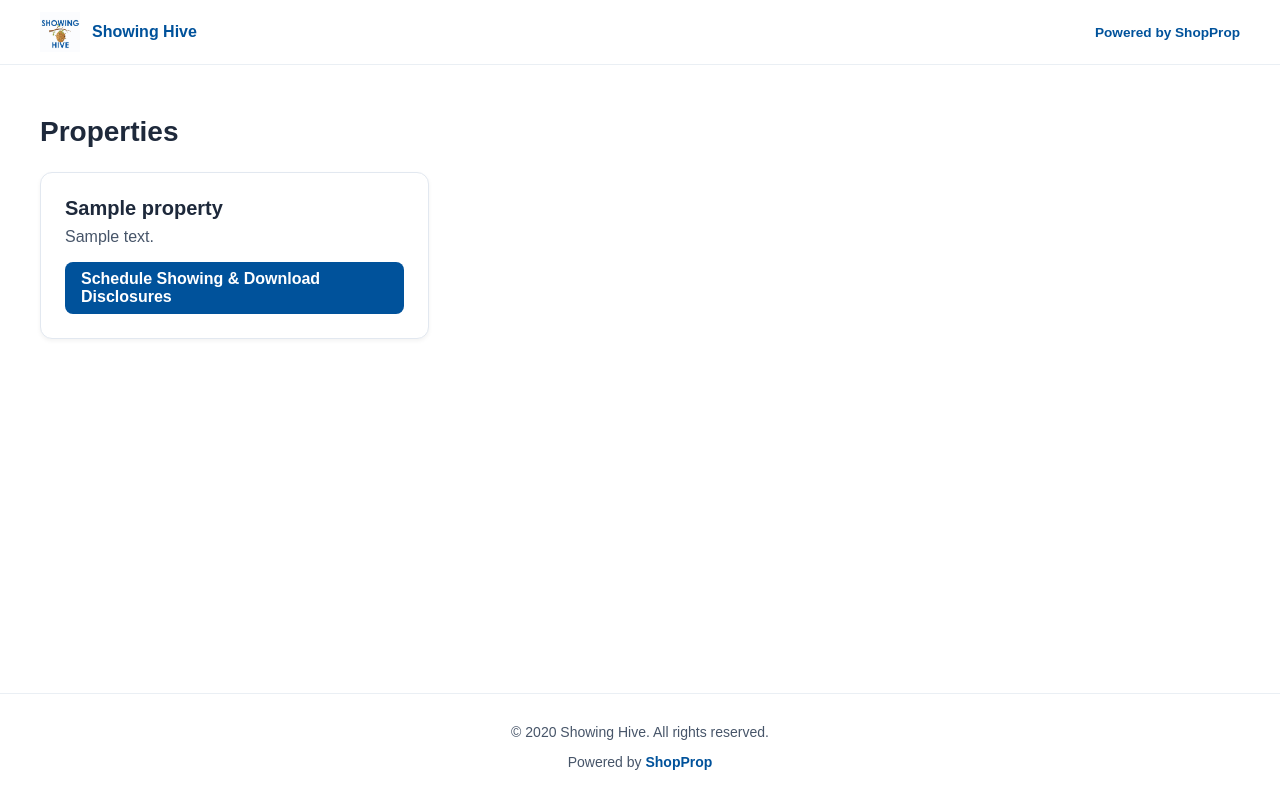
After one commit to RobertLuecke/ShowingHiveAppointments, a Flask app: template templates/public_list.html in a window 1280 px wide. The commit adds this page. Run offline with Flask 3, Linux system fonts and the light colour scheme; the template is opened without the code that fills it: most values are stand-ins (such as "Sample title", 1, 10 or a date in 2020).

Commit message:
Add public listings page and buyers link on home page
Add a new button on the home page hero section labelled "Buyers & Agents: Schedule Showings & Download Disclosures" that links to the public_list route. This provides a link for buyers and buyer agents to access the public listings page without login.

```diff
--- /dev/null
+++ b/templates/public_list.html
@@ -0,0 +1,177 @@
+<!DOCTYPE html>
+<html lang="en">
+<head>
+    <meta charset="utf-8">
+    <title>ShowingHive – Public Listings</title>
+    <!-- Simple styling consistent with the home and property pages -->
+    <style>
+        :root {
+            --primary-color: #00529B;
+            --primary-hover: #004080;
+            --light-bg: #E6F1FF;
+            --light-border: #E2E8F0;
+        }
+        body {
+            margin: 0;
+            font-family: Arial, sans-serif;
+            background-color: #ffffff;
+            color: #1e293b;
+            min-height: 100vh;
+            display: flex;
+            flex-direction: column;
+        }
+        header {
+            width: 100%;
+            border-bottom: 1px solid rgba(226, 232, 240, 0.7);
+            background-color: #ffffff;
+        }
+        .top-container {
+            max-width: 1200px;
+            margin: 0 auto;
+            padding: 0 1rem;
+            height: 64px;
+            display: flex;
+            align-items: center;
+            justify-content: space-between;
+        }
+        .logo-container {
+            display: flex;
+            align-items: center;
+            gap: 0.75rem;
+        }
+        .logo-container img {
+            height: 40px;
+            width: auto;
+            cursor: pointer;
+        }
+        .logo-text {
+            font-weight: bold;
+            color: var(--primary-color);
+            cursor: pointer;
+        }
+        .powered-by {
+            font-size: 0.85rem;
+            color: #64748b;
+        }
+        .powered-by span {
+            font-weight: 600;
+            color: var(--primary-color);
+        }
+        main {
+            flex: 1;
+            max-width: 1200px;
+            margin: 0 auto;
+            padding: 2rem 1rem;
+        }
+        h1 {
+            font-size: 1.75rem;
+            font-weight: 700;
+            margin-bottom: 1.5rem;
+        }
+        .property-list {
+            display: grid;
+            grid-template-columns: 1fr;
+            gap: 1rem;
+        }
+        @media (min-width: 768px) {
+            .property-list {
+                grid-template-columns: repeat(2, 1fr);
+            }
+        }
+        @media (min-width: 1024px) {
+            .property-list {
+                grid-template-columns: repeat(3, 1fr);
+            }
+        }
+        .property-card {
+            background-color: #ffffff;
+            border: 1px solid var(--light-border);
+            border-radius: 0.75rem;
+            padding: 1.5rem;
+            box-shadow: 0 2px 4px rgba(0,0,0,0.05);
+            display: flex;
+            flex-direction: column;
+            justify-content: space-between;
+        }
+        .property-card h3 {
+            margin: 0 0 0.5rem;
+            font-size: 1.25rem;
+            color: #1e293b;
+        }
+        .property-card p {
+            margin: 0 0 1rem;
+            color: #475569;
+        }
+        .btn {
+            display: inline-flex;
+            align-items: center;
+            justify-content: center;
+            border-radius: 0.5rem;
+            padding: 0.5rem 1rem;
+            font-weight: 600;
+            cursor: pointer;
+            transition: opacity 0.15s ease-in-out;
+            text-decoration: none;
+        }
+        .btn-primary {
+            background-color: var(--primary-color);
+            color: #ffffff;
+        }
+        .btn-primary:hover {
+            opacity: 0.9;
+        }
+        footer {
+            border-top: 1px solid rgba(226, 232, 240, 0.7);
+            padding: 1rem 0;
+            text-align: center;
+        }
+        .footer-text {
+            font-size: 0.875rem;
+            color: #475569;
+        }
+        .footer-text span {
+            font-weight: 600;
+            color: var(--primary-color);
+        }
+    </style>
+</head>
+<body>
+    <!-- Top Bar -->
+    <header>
+        <div class="top-container">
+            <div class="logo-container">
+                <img src="{{ url_for('static', filename='showinghive_logo.jpg') }}" alt="Showing Hive" />
+                <span class="logo-text" onclick="window.location.href='{{ url_for('ui_home') }}'">Showing Hive</span>
+            </div>
+            <div class="powered-by">
+                <span class="opacity-70">Powered by</span> <span>ShopProp</span>
+            </div>
+        </div>
+    </header>
+
+    <main>
+        <h1>Properties</h1>
+        {% if properties %}
+        <div class="property-list">
+            {% for prop in properties %}
+            <div class="property-card">
+                <div>
+                    <h3>{{ prop.name }}</h3>
+                    <p>{{ prop.address }}</p>
+                </div>
+                <a href="{{ url_for('public_property', public_token=prop.public_token) }}" class="btn btn-primary">Schedule Showing &amp; Download Disclosures</a>
+            </div>
+            {% endfor %}
+        </div>
+        {% else %}
+        <p>No properties available.</p>
+        {% endif %}
+    </main>
+
+    <!-- Footer -->
+    <footer>
+        <p class="footer-text">© {{ current_year }} Showing Hive. All rights reserved.</p>
+        <p class="footer-text">Powered by <span>ShopProp</span></p>
+    </footer>
+</body>
+</html>
```
Also changed, not shown: templates/home.html (+7 -6 lines).
